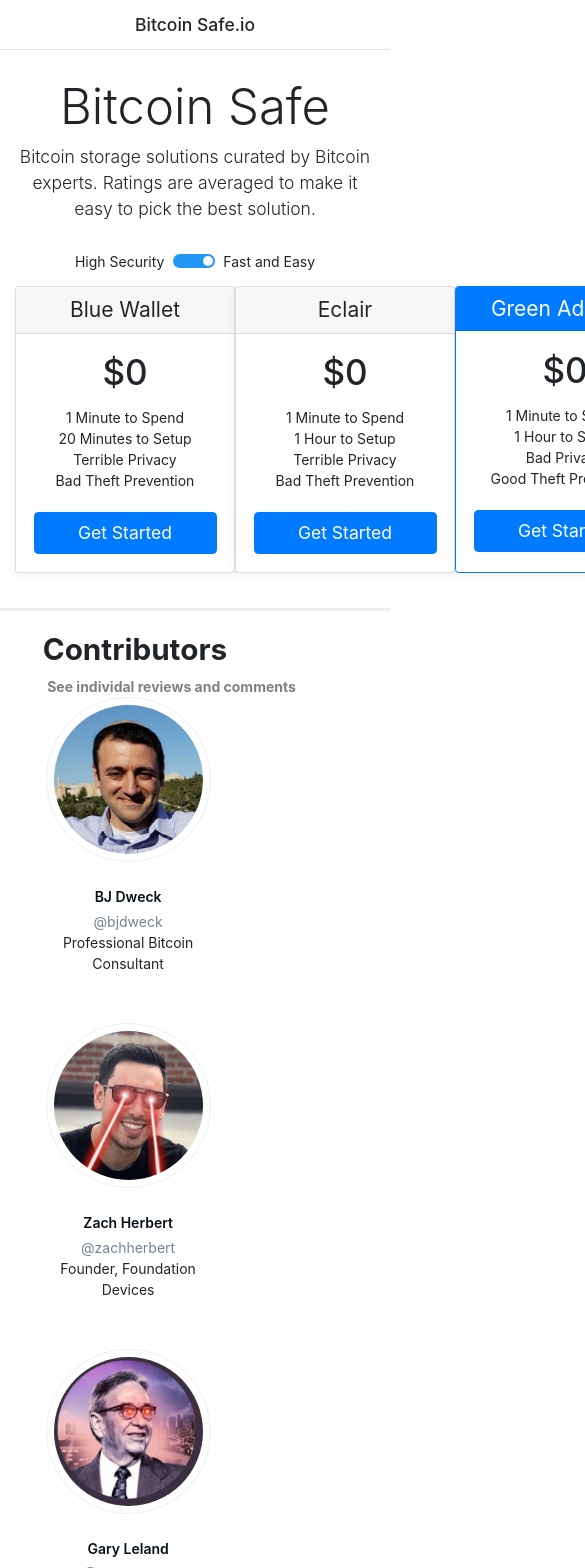
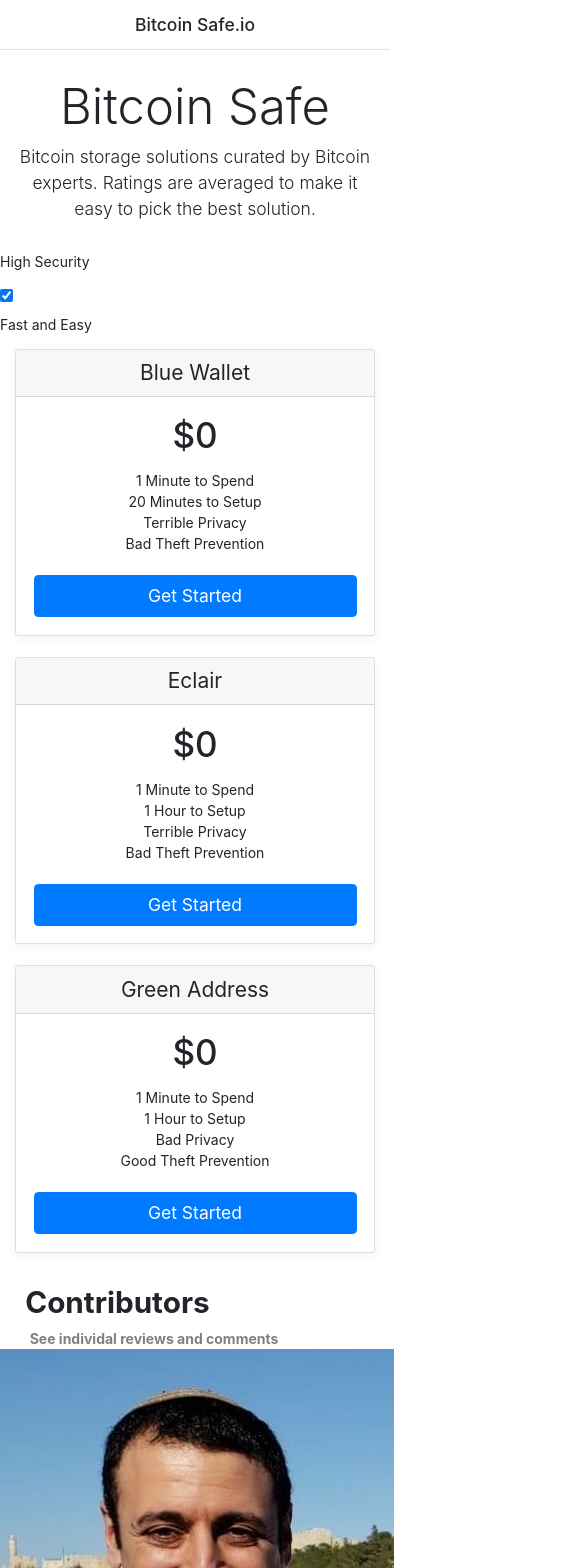
Before and after one commit to WinterWeatherman/BitcoinSafe, a Vue app: page / in a window 390 px wide. Shown: the top 1568 px of the page, 585 px wide, since content can reach past the window. Built offline with nearby package versions, Linux system fonts and the light colour scheme; the HTML template or start-up script is replaced by a standard one.

Commit message:
fixed mobile styling

```diff
--- a/src/App.vue
+++ b/src/App.vue
@@ -49,233 +49,6 @@
 </script>
 
 <style>
-
-body{
-   -webkit-appearance: none;
-   display: block;
-}
-
-.pricing-header{
-  max-width: 43.75rem;
-}
-
-.card-header-two {
-    padding: 4.25% 10%;
-    margin-bottom: 0;
-    background-color: #007bff;
-    border-bottom: 10% solid #007bff;
-    color: white;
-}
-
-.avatar{
-  margin-right: auto;
-  margin-left: auto;
-  vertical-align: middle;
-  width: 50%;
-  height: 50%;
-  border-radius: 50%;
-  display: block;
-  border: solid gray 1%;
-}
-
-.card-border-bold{
-  border: 0.06rem solid #007bff;
-}
-
-.card-deck {
-    display: -webkit-box;
-    display: -ms-flexbox;
-    display: flex;
-    -webkit-box-orient: vertical;
-    -webkit-box-direction: normal;
-    -ms-flex-direction: row;
-    flex-direction: row;
-}
-
-#app {
-  width:100%;
-}
-
-.p {
-    margin-top: 0;
-    margin-bottom: 1rem;
-    display: block;
-}
-
-.grid{
-  display: grid;
-  grid-template-columns: repeat(auto-fit, minmax(11.8rem, 20fr));
-  grid-template-rows: auto;
-  gap: 2.5rem 2rem;
-  margin: auto;
-  width: 100%;
-  margin: auto;
-  padding-left: 2rem;
-  max-width: 56rem;
-}
-
-.borderstyle {
-    width: 100%;
-    max-width: 73.75rem;
-    margin: auto;
-    border-top: .25rem solid rgb(236, 239, 241);
-    padding: 1.75rem 1.25rem 2.5rem;
-}
-
-.grid-item {
-  height: 100%;
-  min-width: 0rem;
-  grid-column-end: span 1;
-  grid-row-end: span 1;
-  width: 11.8rem;
-  display: flex;
-  flex-direction: column;
-  align-items: center;
-  text-align: center;
-}
-
-.grid-a {
-  color: rgba(17, 51, 83, 0.6);
-  cursor: pointer;
-  font-size: 1rem;
-  text-decoration: none;
-  transition: color 0.25s ease 0s;
-}
-
-.grid-p {
-  margin: 0rem;
-  font-size: 1rem;
-  font-weight: 400;
-  color: rgba(17, 51, 83, 0.6);
-  line-height: 1.5rem;
-  box-sizing: border-box;
-}
-
-.grid-p-2 {
-  margin: 0rem;
-  font-size: 1rem;
-  line-height: 2rem;
-  color: rgb(5, 15, 25);
-  font-weight: 600;
-}
-
-.grid-img {
-  width: 100%;
-  margin-bottom: 1.5rem;
-  border-radius: 50%;
-  border: 0.08rem solid rgb(236, 239, 241);
-  padding: 0.5rem;
-}
-
-.card-two {
-    position: relative;
-    display: -ms-flexbox;
-    display: flex;
-    -ms-flex-direction: column;
-    flex-direction: column;
-    min-width: 0;
-    word-wrap: break-word;
-    background-color: #007bff;
-    background-clip: border-box;
-    border: 0rem solid rgba(0,0,0,.125);
-    border-radius: .25rem;
-}
-
-
-.custom-row{
-  display: flex;
-  flex: wrap;
-}
-
-.right{
-  margin-left: 0.6rem;
-}
-
-.left{
-  margin-right: 0.6rem;
-}
-
-.flex {
-  margin-right: auto;
-  margin-left: auto;
-  display: flex;
-  justify-content: center;
-}
-
-.center {
-  margin-right: auto;
-  margin-left: auto;
-  display: block;
-}
-
-.switch {
-  position: relative;
-  top: 0.25rem;
-  width: 3rem;
-  height: 1rem;
-}
-
-/* Hide default HTML checkbox */
-.switch input {
-  opacity: 0;
-  width: 0;
-  height: 0;
-}
-
-/* The slider */
-.slider {
-  position: absolute;
-  cursor: pointer;
-  top: 0;
-  left: 0;
-  right: 0;
-  bottom: 0;
-  background-color: #2196F3;
-  -webkit-transition: .4s;
-  transition: .4s;
-}
-
-.slider:before {
-  position: absolute;
-  content: "";
-  height: 75%;
-  width: 25%;
-  bottom: 12.5%;
-  left: 4%;
-  background-color: white;
-  -webkit-transition: .3s;
-  transition: .3s;
-}
-
-
-
-.lead {
-    font-size: 1.25rem;
-    font-weight: 300;
-}
-
-input:checked + .slider {
-  background-color: #2196F3;
-}
-
-input:focus + .slider {
-  box-shadow: 0 0 0.08rem #2196F3;
-}
-
-input:checked + .slider:before {
-  -webkit-transform: translateX(1.5rem);
-  -ms-transform: translateX(2rem);
-  transform: translateX(2rem);
-}
-
-/* Rounded sliders */
-.slider.round {
-  border-radius: 1.6rem;
-}
-
-.slider.round:before {
-  border-radius: 50%;
-}
 html {
   font-size: 14px;
 }
@@ -302,4 +75,5 @@
 
 .box-shadow { box-shadow: 0 .25rem .75rem rgba(0, 0, 0, .05); }
 
+
 </style>
```
